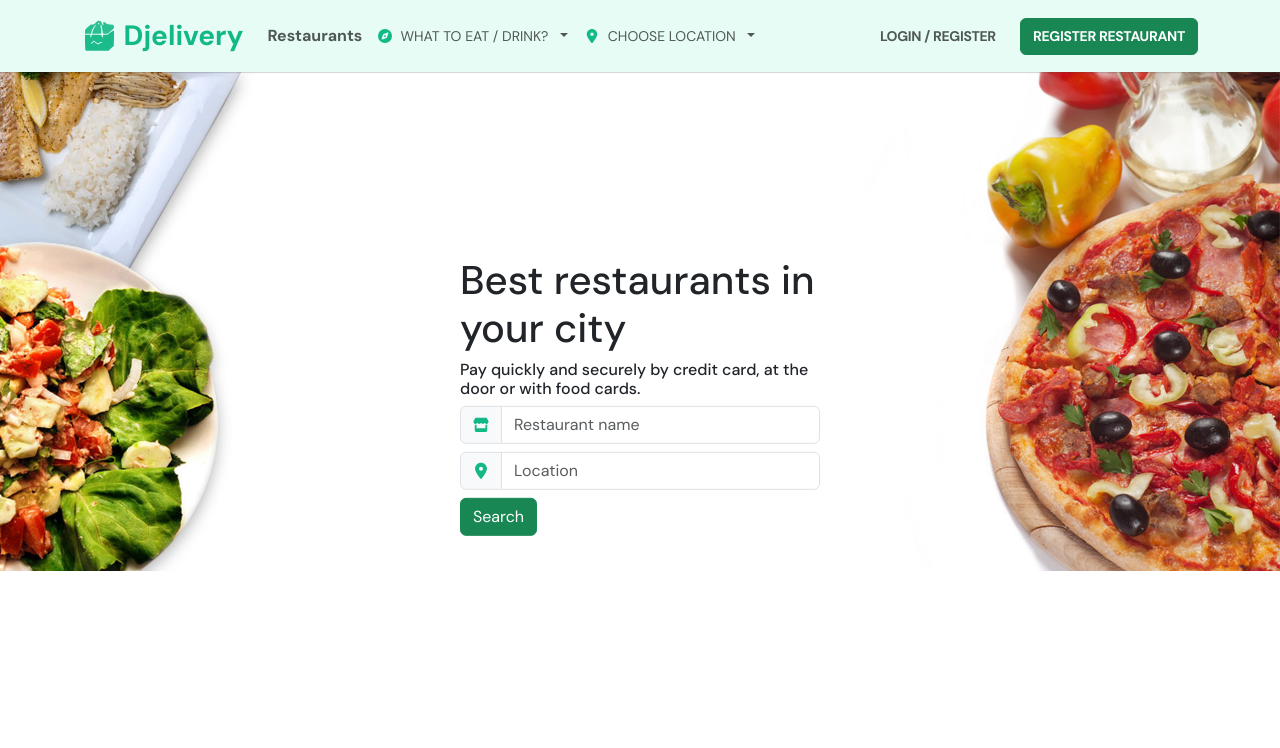
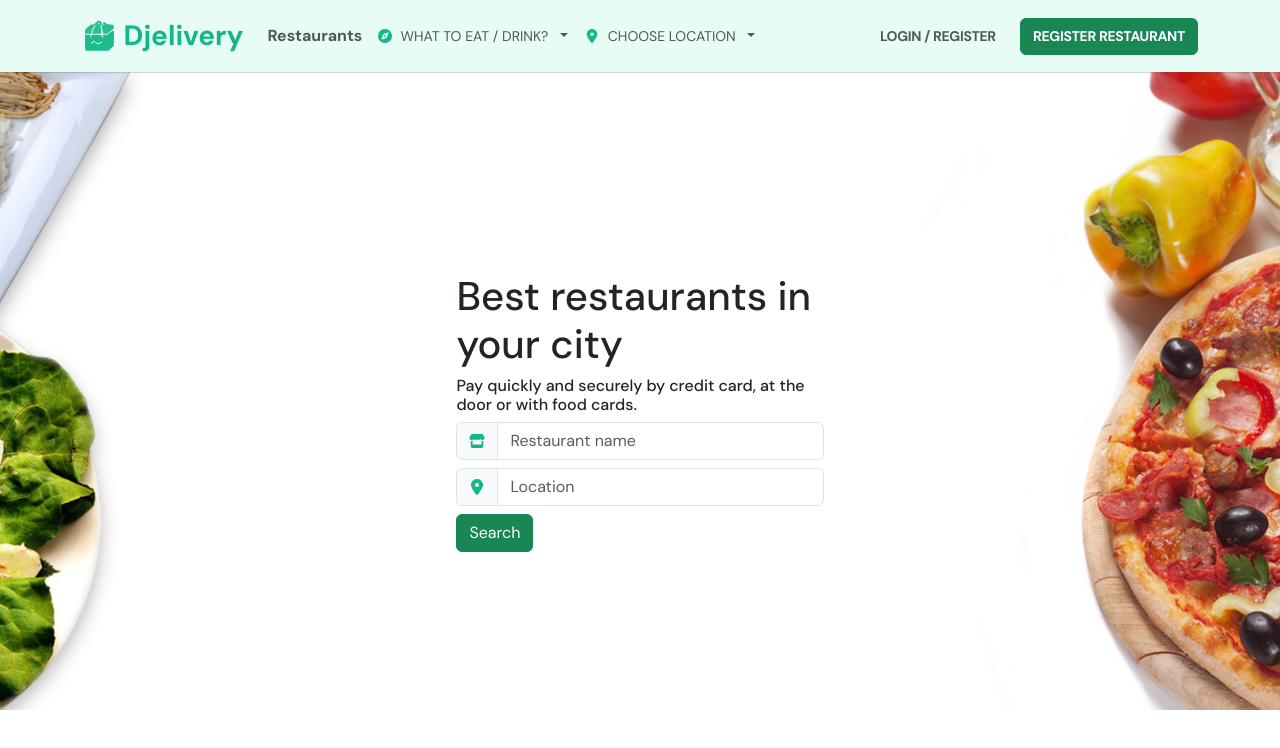
Before and after one commit to ardakoc/djelivery, a React (Vite) app in the folder frontend/: page / in a window 1280 px wide. Shown: the top 748 px of the page. Built offline with nearby package versions, Linux system fonts and the light colour scheme.

Commit message:
removed hero banner component. added background prop for hero component instead.

```diff
--- a/frontend/src/App.css
+++ b/frontend/src/App.css
@@ -42,16 +42,13 @@ input[type="checkbox"]:focus {
   padding-top: 4px;
 }
 
-.banner {
-  position: relative;
-  z-index: 1;
+.hero {
+  padding-top: 200px;
+  padding-bottom: 150px;
+  margin-bottom: 0px;
+  background: url(assets/img/hero-banner.jpg) no-repeat center / cover;
 }
 
 .hero-form {
-  position: absolute;
-  z-index: 2;
   width: 30% !important;
-  top: 50%;
-  left: 50%;
-  transform: translate(-50%, -50%);
 }
--- a/frontend/src/components/Hero/Hero.jsx
+++ b/frontend/src/components/Hero/Hero.jsx
@@ -1,14 +1,11 @@
 // Bootstrap Components
 import Row from 'react-bootstrap/Row';
-import Image from 'react-bootstrap/Image';
-import HeroBanner from '../../assets/img/hero-banner.jpg'
 import HeroForm from './HeroForm';
 
 export default function Hero() {
   return (
     <>
-      <Row>
-        <Image src={HeroBanner} fluid className="banner"/>
+      <Row className="hero">
         <HeroForm />
       </Row>
     </>
```
